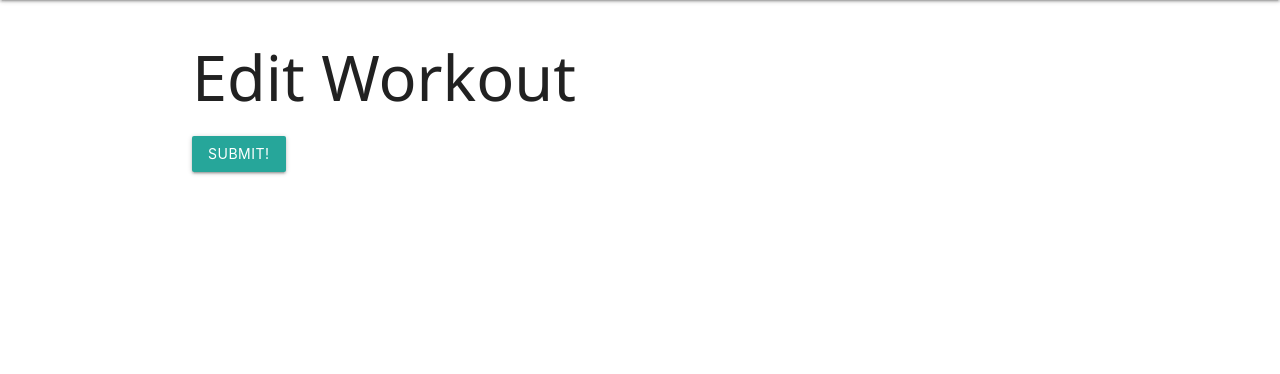
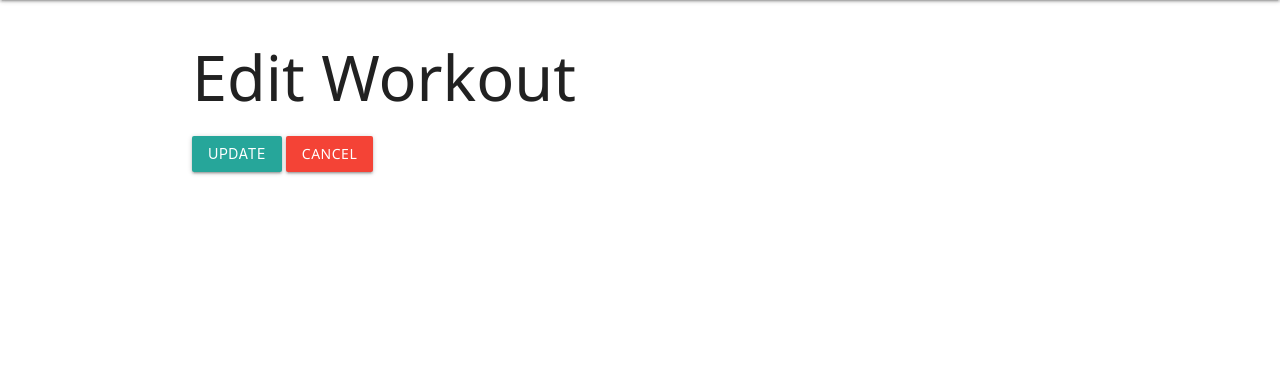
Before and after one commit to jadewang425/gym_grid, a Django app: template main_app/templates/main_app/workout_form.html in a window 1280 px wide. Shown: the part 64-438 px from the top of the page. Run offline with Django 4.2, Linux system fonts and the light colour scheme; tables that the repository leaves empty hold one stand-in row (values such as "Sample post"); the template is opened without the code that fills it: values that come from a table or form of the project are taken from there, most other values are stand-ins (such as "Sample title", 1, 10 or a date in 2020); parts of the project's set-up code (start-up, migrations or seed data) failed here and were passed over.

Commit message:
minor front-end adjustments

```diff
--- a/main_app/templates/main_app/workout_confirm_delete.html
+++ b/main_app/templates/main_app/workout_confirm_delete.html
@@ -11,6 +11,6 @@
     <form action="" method="POST">
         {% csrf_token %}
         <input type="submit" value="Delete" class="btn">
-        <a href="{% url 'detail' workout.id %}">Cancel</a>
+        <a href="{% url 'detail' workout.id %}" class="btn red">Cancel</a>
     </form>
 {% endblock %}
--- a/main_app/templates/main_app/workout_form.html
+++ b/main_app/templates/main_app/workout_form.html
@@ -3,16 +3,25 @@
 {% block content %}
     {% if object %}
         <h1>Edit Workout</h1>
+        <form action="" method="POST">
+            {% csrf_token %}
+            <table>
+                {{ form.as_table }}
+            </table>
+            <input type="submit" value="Update" class="btn">
+            <a href="{% url 'detail' workout.id %}" class="btn red">Cancel</a>
+        </form>
     {% else %}
         <h1>Create A Workout</h1>
+        <form action="" method="POST">
+            {% csrf_token %}
+            <table>
+                {{ form.as_table }}
+            </table>
+            <input type="submit" value="Add Workout" class="btn">
+            <a href="{% url 'index' %}" class="btn red">Cancel</a>
+        </form>
     {% endif %}
-    <form action="" method="POST">
-        {% csrf_token %}
-        <table>
-            {{ form.as_table }}
-        </table>
-        <input type="submit" value="Submit!" class="btn">
-    </form>
     <script>
         const dateEl = document.getElementById('id_date')
         M.Datepicker.init(dateEl, {
```
